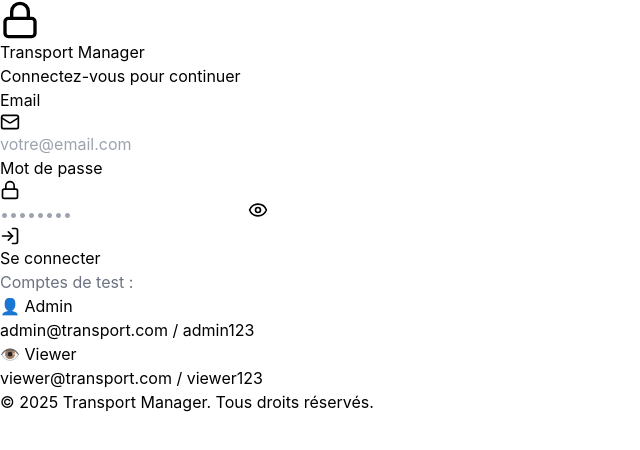
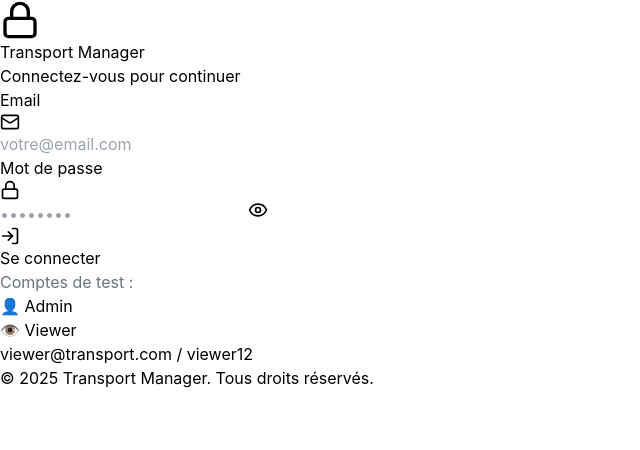
Before and after one commit to omar-034/gestion-factures, a React (Vite) app: page / in a window 1280 px wide. Shown: the top 450 px of the page, without its empty margins (0-640 px from the left). Built offline with nearby package versions, Linux system fonts and the light colour scheme; no server answers; the database is empty.

Commit message:
Update login page

```diff
--- a/src/components/Auth/Login.jsx
+++ b/src/components/Auth/Login.jsx
@@ -119,11 +119,11 @@ const Login = ({ onLogin }) => {
             <div className="space-y-2 text-xs">
               <div className="bg-blue-50 p-2 rounded">
                 <p className="font-semibold text-blue-900">👤 Admin</p>
-                <p className="text-blue-700">admin@transport.com / admin123</p>
+                <p className="text-blue-700"></p>
               </div>
               <div className="bg-gray-50 p-2 rounded">
                 <p className="font-semibold text-gray-900">👁️ Viewer</p>
-                <p className="text-gray-700">viewer@transport.com / viewer123</p>
+                <p className="text-gray-700">viewer@transport.com / viewer12</p>
               </div>
             </div>
           </div>
```
